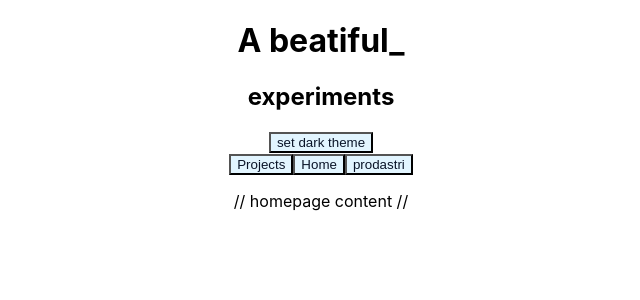
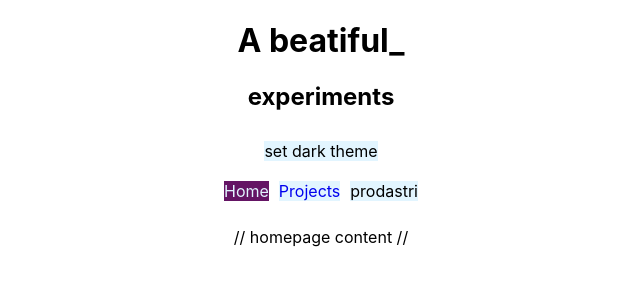
Before and after one commit to prod-astri/pfl_react_test, a React (Create React App) app: page / in a window 1280 px wide. Shown: the top 300 px of the page, without its empty margins (319-959 px from the left). Built offline with nearby package versions, Linux system fonts and the light colour scheme; what react-native would draw is missing.

Commit message:
create dynamic navlink component ActiveLink; edit header

```diff
--- a/src/App.css
+++ b/src/App.css
@@ -1,31 +1,36 @@
 :root {
-  --bg-color: rgb(226, 245, 255);
-  --fg-color: rgb(10, 20, 40)
+  --light-color: rgb(226, 245, 255);
+  --dark-color: rgb(10, 20, 40);
+  --highlight-volor: rgb(100, 20, 100);
+}
+a {
+  text-decoration: none;
+}
+
+button,
+input[type='submit'],
+input[type='reset'] {
+  background: none;
+  color: inherit;
+  border: none;
+  padding: 0;
+  font: inherit;
+  cursor: pointer;
+  outline: inherit;
+}
+
+header button,
+header a,
+header .navLink{
+  margin: 10px 5px;
+  background-color: var(--light-color);
 }
 
 .App {
   text-align: center;
 }
 
-.dark button{
-  background-color: var(--fg-color);
-  color: var(--bg-color)
+header .selected {
+  background-color: var(--highlight-volor);
+  color: var(--light-color);
 }
-
-.light button {
-  background-color: var(--bg-color);
-  color: var(--fg-color);
-  text-decoration: none;
-}
-
-a {
-  text-decoration: none;
-}
-
-.light a {
-  color: var(--fg-color);
-}
-
-.dark a {
-  color: var(--bg-color)
-}
--- /dev/null
+++ b/src/components/ActiveLink.js
@@ -0,0 +1,20 @@
+import { NavLink } from 'react-router-dom';
+
+export default function ActiveLink(props) {
+    const {
+        path,
+        inner,
+        classname = 'navLink',
+        activeclass = 'selected' }
+        = props;
+    return (
+        <NavLink
+            to={`${path}`}
+            className={({ isActive }) =>
+                isActive ? `${classname} ${activeclass}` : classname
+            }
+        >
+            {inner}
+        </NavLink>
+    )
+}
--- a/src/components/HeaderButtons.js
+++ b/src/components/HeaderButtons.js
@@ -1,29 +1,31 @@
 import React from 'react'
 import burger from "../assets/burger.svg"
-import { Link } from 'react-router-dom';
+import ActiveLink from './ActiveLink'
 
 export default function HeaderButtons(props) {
     const { theme, toggleTheme } = props
     const redirectToAstri = () => {
         // eslint-disable-next-line no-restricted-globals
         confirm('This will open a new page. Proceed?') &&
-        window.open('https://www.prodastri.com', '_blank');
+            window.open('https://www.prodastri.com', '_blank');
 
     }
     return (
         <div>
-            <button className={theme} onClick={toggleTheme}>
+            <button onClick={toggleTheme}>
                 {theme === 'dark' ? "set light theme" : "set dark theme"}
             </button>
 
             {props.isWide ?
                 <div>
-                    <button>{<Link to="/projects"> Projects </Link> }</button>
-                    <button>{<Link to="/"> Home </Link> }</button>
-                    <button onClick={redirectToAstri}>prodastri</button>
+                {/* adding the classname and activeclass prop is optional, will default to "navLink" and "selected" */}
+                <ActiveLink path='/' inner='Home' classname={`navLink ${theme}`} activeclass='selected'></ActiveLink>
+                <ActiveLink path='/projects' classname={`navLink ${theme}`} inner='Projects' ></ActiveLink>
+
+                    <button onClick={redirectToAstri} className={theme}>prodastri</button>
                 </div>
                 :
-                <img src={burger} alt='menu icon' style={{ width: '20px' }} />
+                <img src={burger} alt='menu icon' style={{ width: '20px' }} className={theme}/>
             }
         </div>)
 }
```
